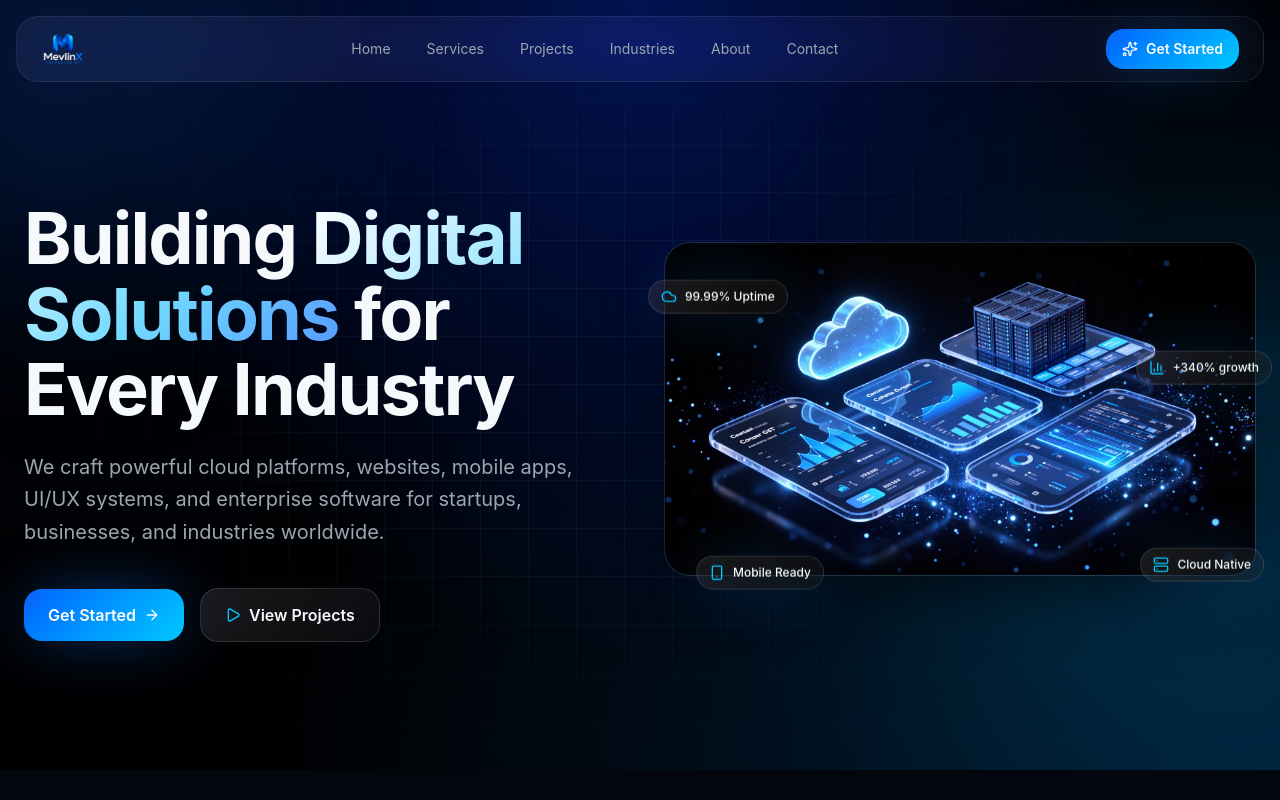
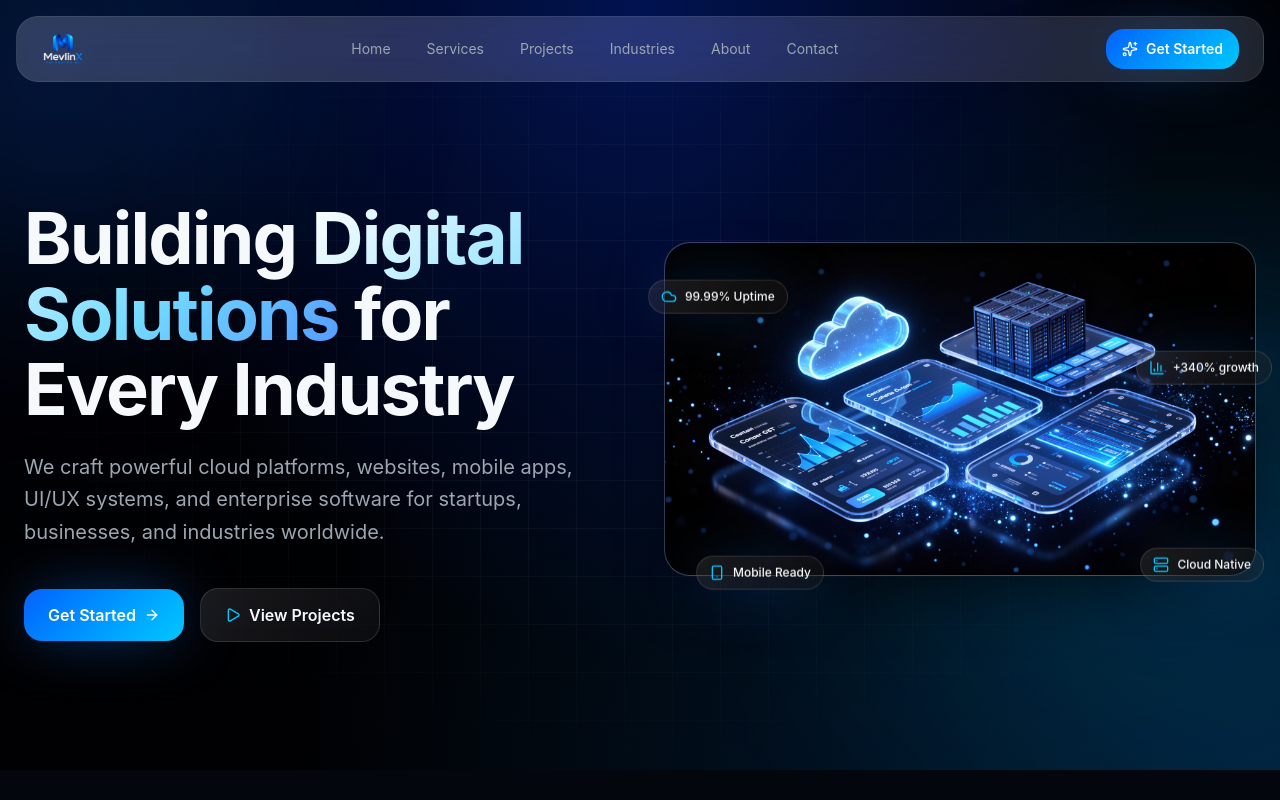
Before and after one commit to Ezhilarasanpm/Mevlinx_website_01, a React (Vite) app: page / in a window 1280 px wide. Shown: the top 800 px of the page. Built offline with nearby package versions, Linux system fonts and the light colour scheme.

Commit message:
Update01 styles.css

```diff
--- a/src/styles.css
+++ b/src/styles.css
@@ -88,7 +88,7 @@
 
 @layer utilities {
   .glass {
-    background: linear-gradient(135deg, oklch(1 0 0 / 0.06), oklch(1 0 0 / 0.02));
+    background: linear-gradient(135deg, oklch(1 0 0 / 0.18), oklch(1 0 0 / 0.12));
     backdrop-filter: blur(20px) saturate(140%);
     -webkit-backdrop-filter: blur(20px) saturate(140%);
     border: 1px solid oklch(1 0 0 / 0.08);
```
